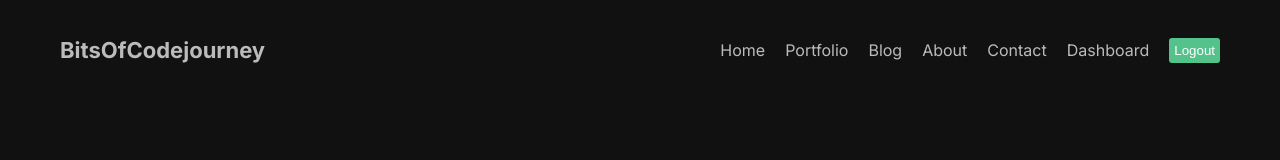
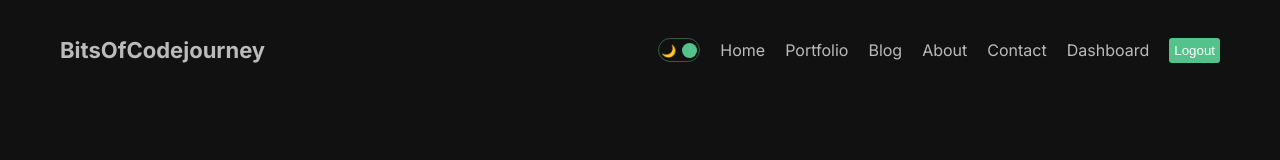
Before and after one commit to soham-basak/BitsOfCodejourney, a Next.js app: page / in a window 1280 px wide. Shown: the top 160 px of the page. Built offline with nearby package versions, Linux system fonts and the light colour scheme.

Commit message:
feat: :art: dark mode

```diff
--- /dev/null
+++ b/context/ThemeContext.js
@@ -0,0 +1,17 @@
+"use client";
+
+import { createContext, useState } from "react";
+
+export const ThemeContext = createContext();
+
+export const ThemeProvider = ({ children }) => {
+  const [mode, setMode] = useState("dark");
+  const toggleMode = () => {
+    setMode((prev) => (prev === "dark" ? "light" : "dark"));
+  };
+  return (
+    <ThemeContext.Provider value={{ toggleMode, mode }}>
+      <div className={`theme ${mode}`}>{children}</div>
+    </ThemeContext.Provider>
+  );
+};
--- a/src/app/blog/[id]/page.module.css
+++ b/src/app/blog/[id]/page.module.css
@@ -32,6 +32,12 @@
   border-radius: 50%;
 }
 
+.username {
+  font-size: 18px;
+  font-weight: 700;
+  color: #999999;
+}
+
 .imageContainer {
   flex: 1;
   height: 300px;
--- a/src/app/globals.css
+++ b/src/app/globals.css
@@ -8,13 +8,26 @@
 body {
   max-width: 100vw;
   overflow-x: hidden;
-  background-color: #111;
-  color: #bbb;
+
 }
 
 a{
   text-decoration: none;
   color: inherit;
+}
+
+.theme{
+  transition: 1s all ease;
+}
+
+.light{
+  background-color: #ffffff;
+  color: #111;
+}
+
+.dark{
+  background-color: #111;
+  color: #bbb;
 }
 
 .container {
--- a/src/app/layout.js
+++ b/src/app/layout.js
@@ -2,6 +2,7 @@
 import { Inter } from "next/font/google";
 import Navbar from "@/components/Navbar/Navbar";
 import Footer from "@/components/Footer/Footer";
+import { ThemeProvider } from "../../context/ThemeContext";
 
 const inter = Inter({ subsets: ["latin"] });
 
@@ -14,11 +15,13 @@
   return (
     <html lang="en">
       <body className={inter.className}>
-        <div className="container">
-          <Navbar />
-          {children}
-          <Footer />
-        </div>
+        <ThemeProvider>
+          <div className="container">
+            <Navbar />
+            {children}
+            <Footer />
+          </div>
+        </ThemeProvider>
       </body>
     </html>
   );
--- /dev/null
+++ b/src/components/DarkMode/DarkMode.jsx
@@ -0,0 +1,21 @@
+"use client";
+
+import { useContext } from "react";
+import styles from "./darkMode.module.css";
+import { ThemeContext } from "../../../context/ThemeContext";
+
+const DarkMode = () => {
+  const { toggleMode, mode } = useContext(ThemeContext);
+  return (
+    <div className={styles.container} onClick={toggleMode}>
+      <div className={styles.icon}>🌙</div>
+      <div className={styles.icon}>🔆</div>
+      <div
+        className={styles.ball}
+        style={mode === "light" ? { left: "2px" } : { right: "2px" }}
+      />
+    </div>
+  );
+};
+
+export default DarkMode;
--- /dev/null
+++ b/src/components/DarkMode/darkMode.module.css
@@ -0,0 +1,24 @@
+.container{
+    width: 42px;
+    height: 24px;
+    border: 1.5px solid #53c28b70;
+    border-radius: 30px;
+    display: flex;
+    align-items: center;
+    justify-content: space-between;
+    padding: 2px;
+    position: relative;
+    cursor: pointer;
+}
+
+.icon{
+    font-size: 12px;
+}
+
+.ball{
+    width: 15px;
+    height: 15px;
+    background-color: #53c28b;
+    border-radius: 50%;
+    position: absolute;
+}
--- a/src/components/Navbar/Navbar.jsx
+++ b/src/components/Navbar/Navbar.jsx
@@ -1,5 +1,6 @@
 "use client";
 
+import DarkMode from "../DarkMode/DarkMode";
 import styles from "./navbar.module.css";
 import Link from "next/link";
 
@@ -43,6 +44,7 @@
         BitsOfCodejourney
       </Link>
       <div className={styles.links}>
+        <DarkMode />
         {links.map((link) => (
           <Link key={link.id} href={link.url}>
             {link.title}
```
